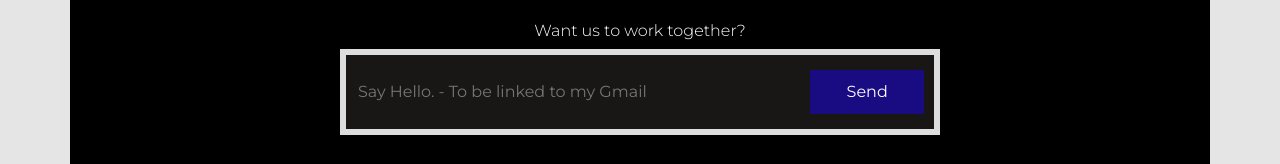
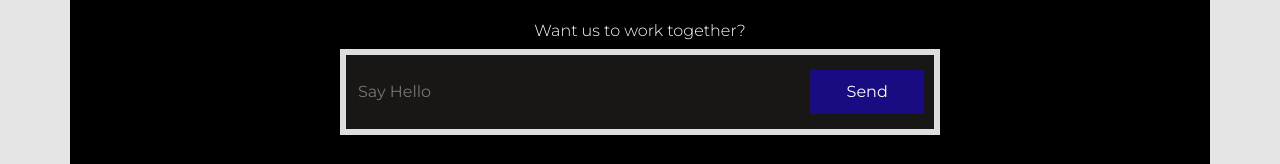
Before and after one commit to opoolasamuelo/opoolasamuel, a plain HTML site: page index.html in a window 1280 px wide. Shown: the part 4409-4573 px from the top of the page. Drawn offline with Linux system fonts and the light colour scheme.

Commit message:
Update index.html

```diff
--- a/index.html
+++ b/index.html
@@ -443,7 +443,7 @@
 								<p style="margin: 0;font-weight: 300; margin-bottom: 2px;">Want us to work together? </p>
 								<div class="footer_form">
 									<form id="submit_form">
-										<input type="text" placeholder="Say Hello. - To be linked to my Gmail" required name="email" id="form_input_text">
+										<input type="text" placeholder="Say Hello" required name="email" id="form_input_text">
 										<input type="submit" value="Send" >
 									</form>
 								</div>
```
